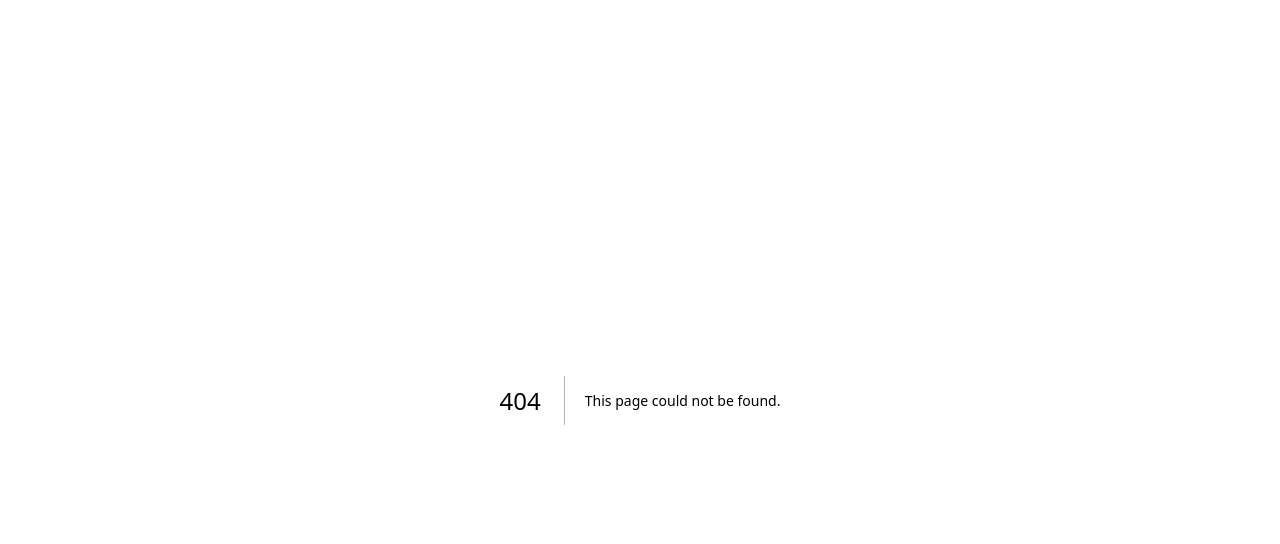
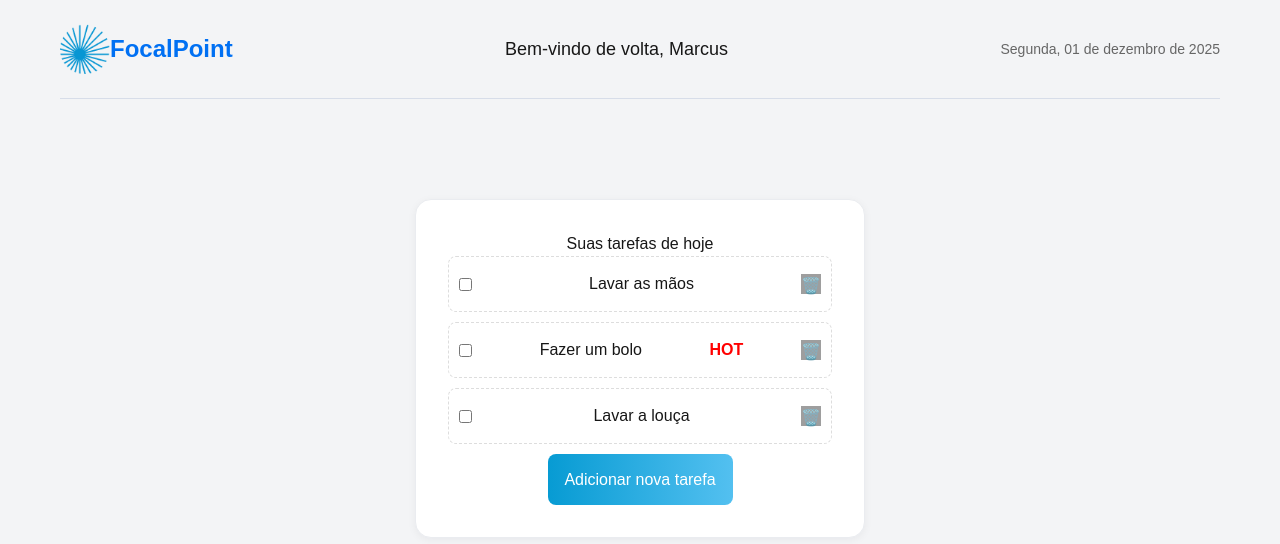
Before and after one commit to EmersonCarlosAlvesSouza/desafio-frontend, a Next.js app: page /tarefas in a window 1280 px wide. Before the commit this address had no page. Shown: the top 544 px of the page. Built offline with nearby package versions, Linux system fonts and the light colour scheme; grey boxes are pictures that could not be loaded.

Commit message:
Corrigido modal de adicionar

```diff
--- a/app/globals.css
+++ b/app/globals.css
@@ -3,20 +3,20 @@
 @tailwind utilities;
 
 :root {
-  --background: #ffffff;
+  --background: #f3f4f6; /* Modificado para o fundo cinza claro */
   --foreground: #171717;
 }
 
 @media (prefers-color-scheme: dark) {
   :root {
-    --background: #0a0a0a;
-    --foreground: #ededed;
+    --background: #ffff;
+    --foreground: #171717;
   }
 }
 
 body {
   color: var(--foreground);
-  background: var(--background);
+  background-color: var(--background); /* Aplica a cor de fundo ajustada */
   font-family: Arial, Helvetica, sans-serif;
 }
 
--- /dev/null
+++ b/app/tarefas/page.tsx
@@ -0,0 +1,134 @@
+"use client";
+
+import React, { useState } from 'react';
+import styles from './tarefas.module.scss';
+import Image from 'next/image';
+import logo from '../src/logo.png'; // Caminho ajustado
+
+interface Tarefa {
+  id: number;
+  nome: string;
+  completed: boolean;
+  hot?: boolean;
+}
+
+const Tarefas = () => {
+  const [tarefas, setTarefas] = useState<Tarefa[]>([
+    { id: 1, nome: 'Lavar as mãos', completed: false },
+    { id: 2, nome: 'Fazer um bolo', completed: false, hot: true },
+    { id: 3, nome: 'Lavar a louça', completed: false },
+  ]);
+  const [modalVisible, setModalVisible] = useState(false);
+  const [modalDeleteVisible, setModalDeleteVisible] = useState(false);
+  const [tarefaParaDeletar, setTarefaParaDeletar] = useState<Tarefa | null>(null);
+  const [novaTarefa, setNovaTarefa] = useState('');
+
+  const handleAddTarefa = () => {
+    setTarefas([
+      ...tarefas,
+      { id: tarefas.length + 1, nome: novaTarefa, completed: false },
+    ]);
+    setNovaTarefa('');
+    setModalVisible(false);
+  };
+
+  const handleDeleteTarefa = (tarefa: Tarefa) => {
+    setTarefaParaDeletar(tarefa);
+    setModalDeleteVisible(true);
+  };
+
+  const confirmDeleteTarefa = () => {
+    if (tarefaParaDeletar) {
+      setTarefas(tarefas.filter((tarefa) => tarefa.id !== tarefaParaDeletar.id));
+      setTarefaParaDeletar(null);
+      setModalDeleteVisible(false);
+    }
+  };
+
+  return (
+    <div className={styles.container}>
+      <header className={styles.header}>
+        <div className={styles.logoContainer}>
+          <Image src={logo} alt="FocalPoint logo" width={50} height={50} />
+          <span className={styles.logoText}>FocalPoint</span>
+        </div>
+        <div className={styles.welcome}>
+          <h1>Bem-vindo de volta, Marcus</h1>
+        </div>
+        <div className={styles.date}>
+          <span>Segunda, 01 de dezembro de 2025</span>
+        </div>
+      </header>
+
+      <div className={styles.tarefasContainer}>
+        <h2>Suas tarefas de hoje</h2>
+        <ul className={styles.tarefasList}>
+          {tarefas.map((tarefa) => (
+            <li key={tarefa.id}>
+              <input type="checkbox" />
+              {tarefa.nome}
+              {tarefa.hot && <span className={styles.hot}>HOT</span>}
+              <button
+                className={styles.deleteButton}
+                onClick={() => handleDeleteTarefa(tarefa)}
+              >
+                🗑️
+              </button>
+            </li>
+          ))}
+        </ul>
+
+        <button
+          className={styles.addButton}
+          onClick={() => setModalVisible(true)}
+        >
+          Adicionar nova tarefa
+        </button>
+      </div>
+
+      {modalVisible && (
+        <div className={styles.modalOverlay}>
+          <div className={styles.modalContent}>
+            <h2 className={styles.modalTitle}>Nova tarefa</h2>
+            <label htmlFor="titulo" className={styles.modalLabel}>Título</label>
+            <input
+              id="titulo"
+              type="text"
+              placeholder="Digite"
+              value={novaTarefa}
+              onChange={(e) => setNovaTarefa(e.target.value)}
+              className={styles.modalInput}
+            />
+            <div className={styles.modalButtons}>
+              <button onClick={() => setModalVisible(false)} className={styles.cancelButton}>
+                Cancelar
+              </button>
+              <button onClick={handleAddTarefa} disabled={!novaTarefa} className={styles.addButton}>
+                Adicionar
+              </button>
+            </div>
+          </div>
+        </div>
+      )}
+
+      {modalDeleteVisible && (
+        <div className={styles.modalOverlay}>
+          <div className={styles.modalContent}>
+            <h2>Deletar tarefa</h2>
+            <p>Tem certeza que deseja deletar essa tarefa?</p>
+            <div className={styles.modalButtons}>
+              <button onClick={() => setModalDeleteVisible(false)} className={styles.cancelButton}>
+                Cancelar
+              </button>
+              <button onClick={confirmDeleteTarefa} className={styles.delete}>
+                Deletar
+              </button>
+            </div>
+          </div>
+        </div>
+      )}
+    </div>
+  );
+};
+
+export default Tarefas;
--- /dev/null
+++ b/app/tarefas/tarefas.module.scss
@@ -0,0 +1,200 @@
+.container {
+  width: 100%;
+  max-width: 1200px;
+  margin: 0 auto;
+  font-family: Arial, sans-serif;
+  padding: 0 20px;
+  text-align: center;
+}
+
+.header {
+  display: flex;
+  justify-content: space-between;
+  align-items: center;
+  padding: 24px 0; /* Ajuste de padding para espaçar mais os elementos no header */
+  border-bottom: 1px solid #D7DDE9; /* Cor da borda */
+  margin-bottom: 20px; /* Espaço entre o header e o conteúdo */
+}
+
+.logoContainer {
+  display: flex;
+  align-items: center;
+}
+
+.logo {
+  width: 40px;
+  height: auto;
+  margin-right: 10px;
+}
+
+.logoText {
+  font-size: 24px;
+  font-weight: bold;
+  color: #0070f3;
+  font-family: Arial, sans-serif;
+}
+
+.welcome {
+  text-align: center;
+  flex: 1;
+}
+
+.welcome h1 {
+  font-size: 18px;
+  margin: 0;
+}
+
+.date {
+  text-align: right;
+  font-size: 14px;
+  color: #666;
+}
+
+.tarefasContainer {
+  width: 450px; /* Largura fixa para centralizar o conteúdo */
+  background: white;
+  padding: 32px;
+  border-radius: 16px;
+  border: 1px solid #EAECF0;
+  box-shadow: 0 2px 8px rgba(16, 24, 40, 0.05);
+  margin: 100px auto 0; /* Margin superior para afastar do header */
+}
+
+.tarefasList {
+  list-style-type: none;
+  padding: 0;
+  margin: 0;
+}
+
+.tarefasList li {
+  display: flex;
+  align-items: center;
+  justify-content: space-between;
+  padding: 15px 10px;
+  border: 1px dashed #ddd;
+  border-radius: 8px;
+  margin-bottom: 10px;
+}
+
+.tarefasList li input[type="checkbox"] {
+  margin-right: 10px;
+}
+
+.hot {
+  color: red;
+  font-weight: bold;
+  margin-left: 10px;
+}
+
+.deleteButton {
+  background: url('/icons/trash.svg') no-repeat center;
+  width: 20px;
+  height: 20px;
+  border: none;
+  cursor: pointer;
+}
+
+.addButton {
+  background: linear-gradient(90deg, #079BD3 0%, #53C0F0 100%);
+  color: white;
+  border: none;
+  border-radius: 8px;
+  cursor: pointer;
+  padding: 16px 32px;
+  transition: background-color 0.3s ease;
+}
+
+.addButton:hover {
+  background-color: #005bb5;
+}
+
+.addButton:disabled {
+  background-color: #b0d5ff;
+  cursor: not-allowed;
+}
+.modalOverlay {
+  position: fixed;
+  top: 0;
+  left: 0;
+  width: 100%;
+  height: 100%;
+  background: rgba(0, 0, 0, 0.5);
+  display: flex;
+  justify-content: center;
+  align-items: center;
+  z-index: 1000; /* Garante que o modal esteja no topo */
+}
+
+.modalContent {
+  background: white;
+  padding: 30px;
+  border-radius: 12px;
+  box-shadow: 0 8px 16px rgba(0, 0, 0, 0.1);
+  width: 400px;
+  text-align: left;
+  z-index: 1001; /* Garante que o conteúdo do modal esteja no topo */
+}
+
+.modalLabel {
+  display: block;
+  margin-bottom: 8px;
+  font-size: 14px;
+  font-weight: bold;
+  color: #333;
+}
+
+.modalInput {
+  width: 100%;
+  padding: 10px;
+  margin-bottom: 20px;
+  border: 1px solid #ddd;
+  border-radius: 8px;
+  font-size: 14px;
+  color: #333;
+}
+
+.modalInput::placeholder {
+  color: #bbb;
+}
+
+.modalButtons {
+  display: flex;
+  justify-content: space-between;
+  gap: 8px;
+}
+
+.cancelButton, .addButton, .delete {
+  width: 100%;
+  max-width: 185px;
+  height: 51px;
+  border-radius: 8px;
+  padding: 0;
+  cursor: pointer;
+  text-align: center;
+}
+
+.cancelButton {
+  background-color: #E7EEFB;
+  color: #333;
+  transition: background-color 0.3s ease;
+}
+
+.addButton {
+  background: linear-gradient(90deg, #079BD3 0%, #53C0F0 100%);
+  color: white;
+  transition: background-color 0.3s ease;
+}
+
+.addButton:disabled {
+  background-color: #b0d5ff;
+  cursor: not-allowed;
+}
+
+.delete {
+  background-color: #f44336;
+  color: white;
+}
+
+.delete:hover {
+  background-color: #d32f2f;
+}
```
Also changed, not shown: package.json (+5 -4 lines), app/src/logo.png (added), 1 other file (tests, documents, lock files or other folders).
